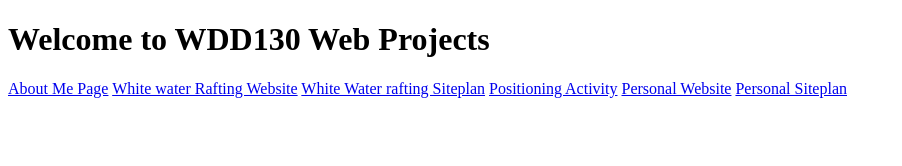
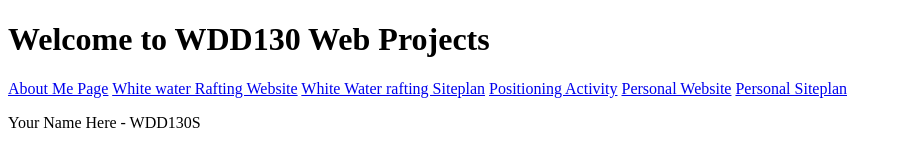
Before and after one commit to jonathanaloya/wdd130, a plain HTML site: page wdd130/wdd130/index.html in a window 1280 px wide. Shown: the whole page, without its empty margins (0-902 px from the left). Drawn offline with Linux system fonts and the light colour scheme.

Commit message:
Added a paragraph to the home page

```diff
--- a/wdd130/wdd130/index.html
+++ b/wdd130/wdd130/index.html
@@ -14,6 +14,7 @@
     <a href="#">Personal Website</a>
     <a href="#">Personal Siteplan</a>
 </nav>
+<p>Your Name Here - WDD130S</p>
 <body>
 
 </body>
```
